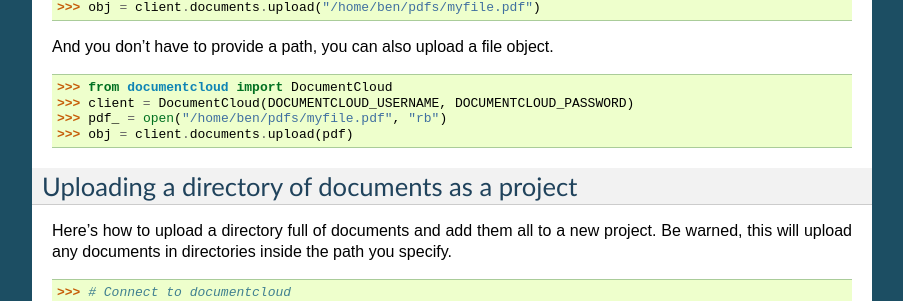
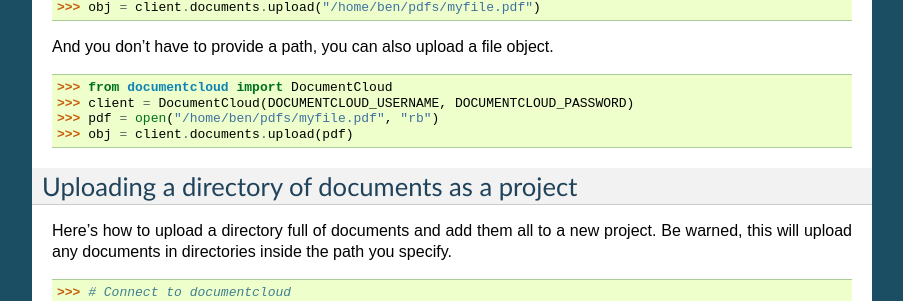
Before and after one commit to datadesk/python-documentcloud, a Sphinx documentation site: the page built from docs/gettingstarted.rst, in a window 1280 px wide and 900 px high, scrolled down 1201 px. Shown: the part 149-450 px from the top of the window, without its empty margins (198-1101 px from the left). Built offline with Sphinx 7.4.7, drawn with Linux system fonts in a browser that asks for light colours.

```diff
--- a/docs/gettingstarted.rst
+++ b/docs/gettingstarted.rst
@@ -71,7 +71,7 @@ And you don't have to provide a path, you can also upload a file object. ::
 
     >>> from documentcloud import DocumentCloud
     >>> client = DocumentCloud(DOCUMENTCLOUD_USERNAME, DOCUMENTCLOUD_PASSWORD)
-    >>> pdf_ = open("/home/ben/pdfs/myfile.pdf", "rb")
+    >>> pdf = open("/home/ben/pdfs/myfile.pdf", "rb")
     >>> obj = client.documents.upload(pdf)
 
 Uploading a directory of documents as a project
```
